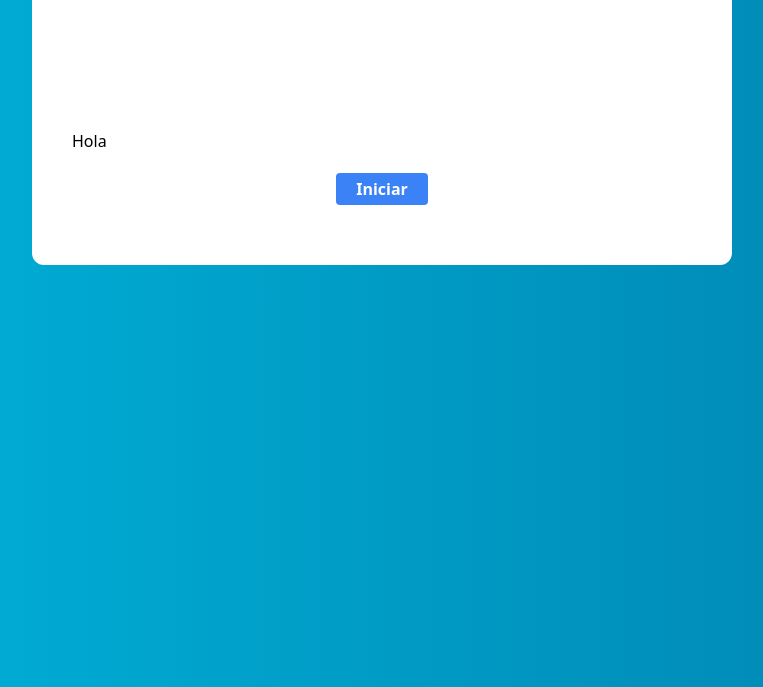
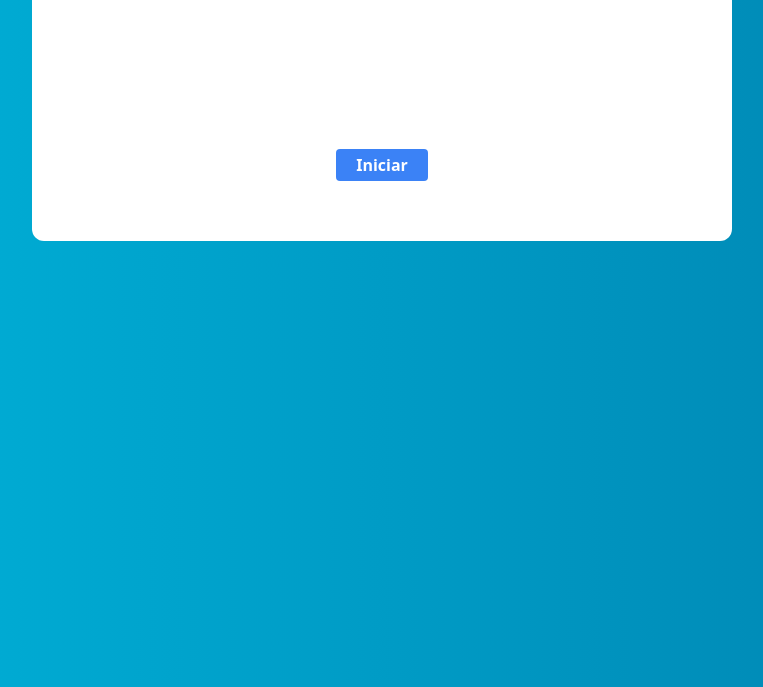
Before and after one commit to cesaralvarod/tm-signals-js, a plain HTML site: page index.html in a window 1280 px wide. Shown: the part 113-800 px from the top of the page, without its empty margins (258-1021 px from the left). Drawn offline with nearby package versions, Linux system fonts and the light colour scheme.

Commit message:
first commit

```diff
--- a/index.html
+++ b/index.html
@@ -22,9 +22,7 @@
           Teachable Machine Pose Model
         </div>
         <div><canvas id="canvas"></canvas></div>
-        <div id="label-container">
-          <div>Hola</div>
-        </div>
+        <div id="label-container"></div>
         <div class="text-center py-5">
           <button
             type="button"
```
